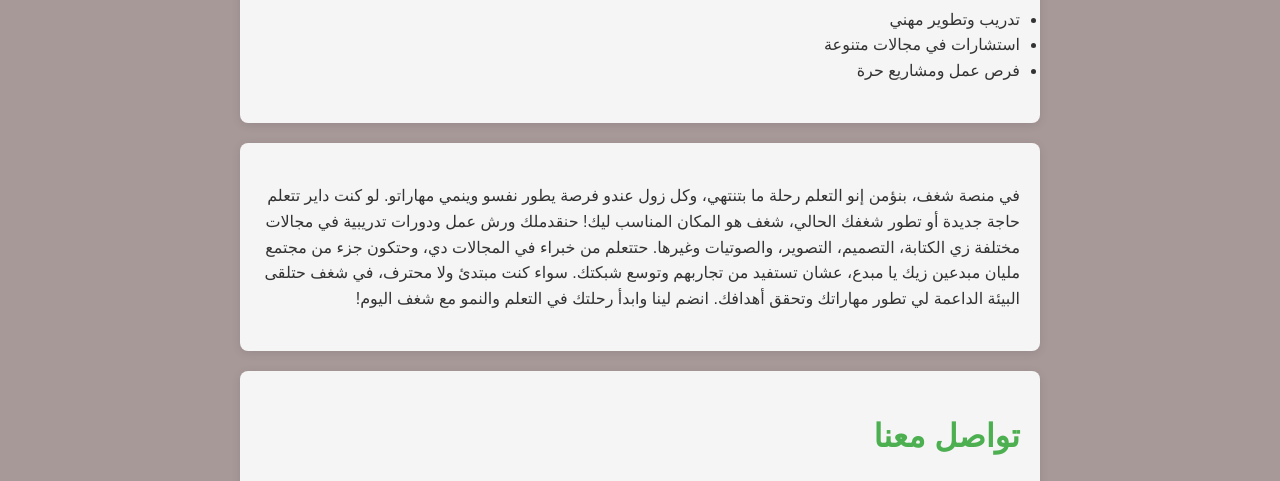
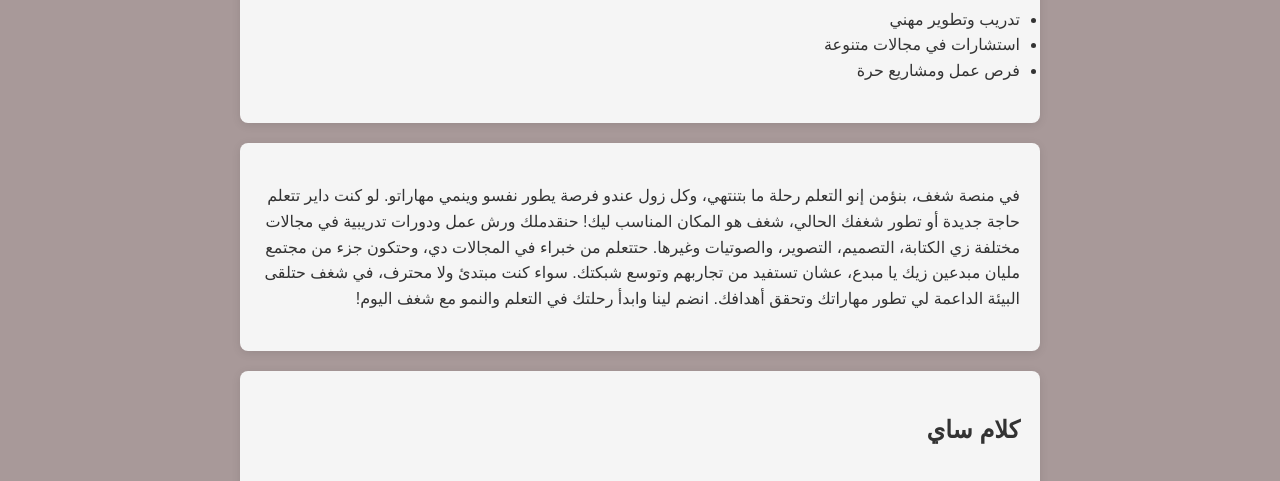
Before and after one commit to usifhb/passion, a plain HTML site: page index.html in a window 1280 px wide. Shown: the part 461-942 px from the top of the page. Drawn offline with Linux system fonts and the light colour scheme; a script that the page names is missing.

Commit message:
Update index.html

```diff
--- a/index.html
+++ b/index.html
@@ -38,6 +38,9 @@
     <section>
         <p>في  منصة شغف، بنؤمن إنو التعلم رحلة ما بتنتهي، وكل زول عندو فرصة يطور نفسو وينمي مهاراتو. لو كنت داير تتعلم حاجة جديدة أو تطور شغفك الحالي، شغف هو المكان المناسب ليك! حنقدملك ورش عمل ودورات تدريبية في مجالات مختلفة زي الكتابة، التصميم، التصوير، والصوتيات وغيرها. حتتعلم من خبراء في المجالات دي، وحتكون جزء من مجتمع مليان مبدعين زيك يا مبدع، عشان تستفيد من تجاربهم وتوسع شبكتك. سواء كنت مبتدئ ولا محترف، في شغف حتلقى البيئة الداعمة لي تطور مهاراتك وتحقق أهدافك. انضم لينا وابدأ رحلتك في التعلم والنمو مع شغف اليوم!</p>
     </section>
+    <section>
+        <h1>كلام ساي</h1>
+    </section>
 
     <section id="contact">
         <h2>تواصل معنا</h2>
```
